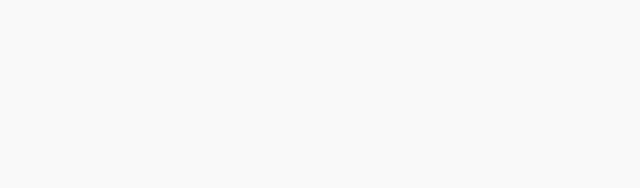
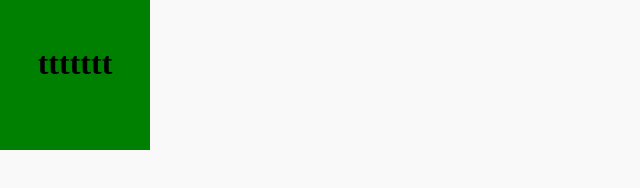
Before and after one commit to gostososprazeres/contador, a plain HTML site: page brasil.html in a window 1280 px wide. Shown: the whole page, without its empty margins (0-640 px from the left). Drawn offline with Linux system fonts and the light colour scheme.

Commit message:
Update brasil.html

```diff
--- a/brasil.html
+++ b/brasil.html
@@ -67,13 +67,18 @@ transition: 0.5s;
 color: #770000;  /* cor do link visitado */
 }
 
-.contador{
+.contador{             /* contadorcss */
 display: flex;
 flex-wrap: wrap;
 justify-content: center;
 margin-top:0px;
 background-color: green;
 width: 150px;
+height: 150px
+}
+
+.contador-interno{
+padding: 45px;
 }
 </style>
 
@@ -117,15 +122,11 @@ max-height: 230px;
 
 <body>
 
-<div class="postagens">
-
-
-</div>
-
-
-
+<!--contadorhtml-->
 <div class="contador">
 
+<div class="contador-interno">
+<h1>ttttttt</h1>
   <!-- Histats.com  (div with counter) --><div id="histats_counter"></div>
   <!-- Histats.com  START  (aync)-->
   <script type="text/javascript">var _Hasync= _Hasync|| [];
@@ -139,8 +140,11 @@ hs.src = ('//s10.histats.com/js15_as.js');
   })();</script>
   <noscript><a href="/" target="_blank"><img  src="//sstatic1.histats.com/0.gif?4461665&101" alt="" border="0"></a></noscript>
   <!-- Histats.com  END  -->
+
 </div>
 
+</div>
+<!--contadorhtml-->
 
 </body>
 </html>
```
Lines whose indentation alone changed are shown as unchanged.
